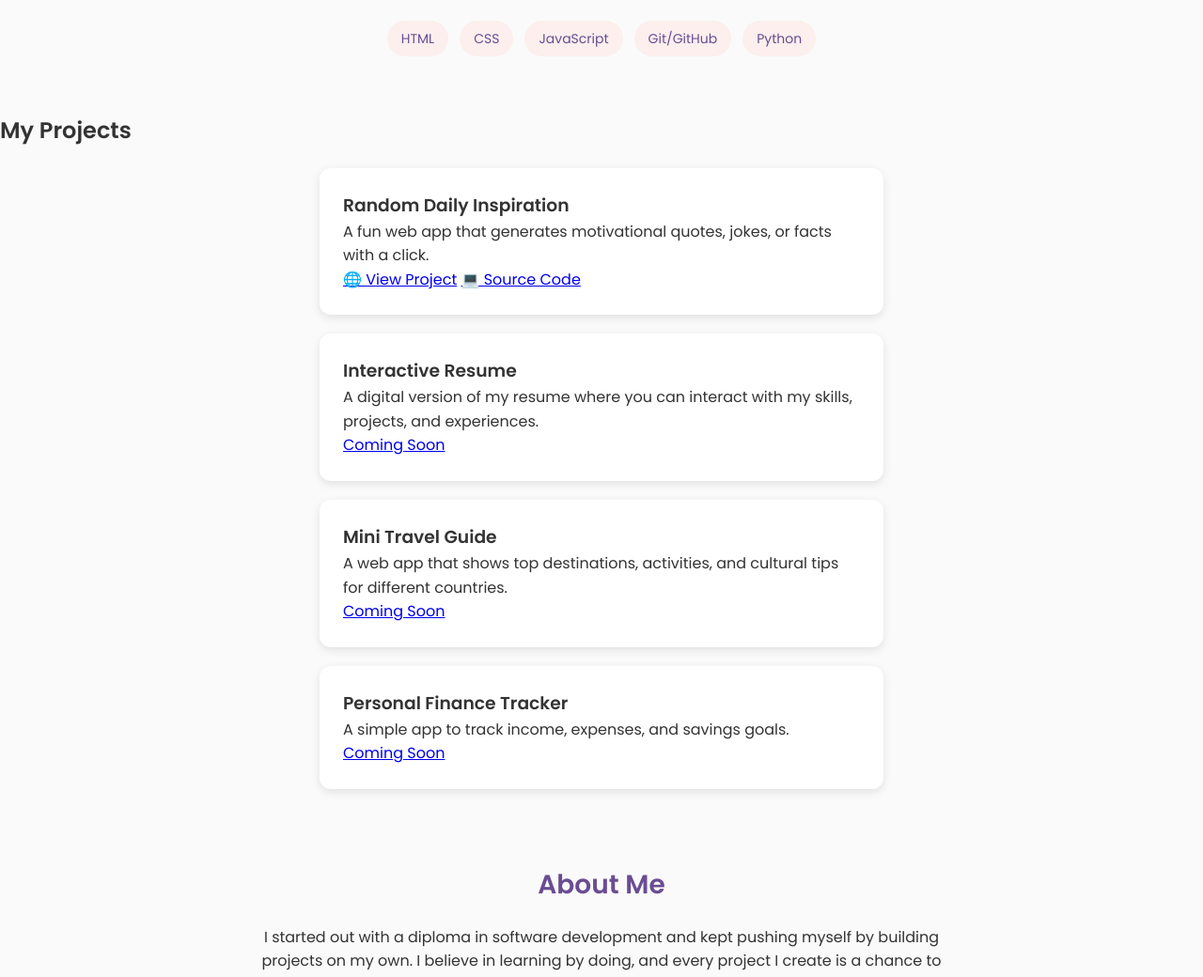
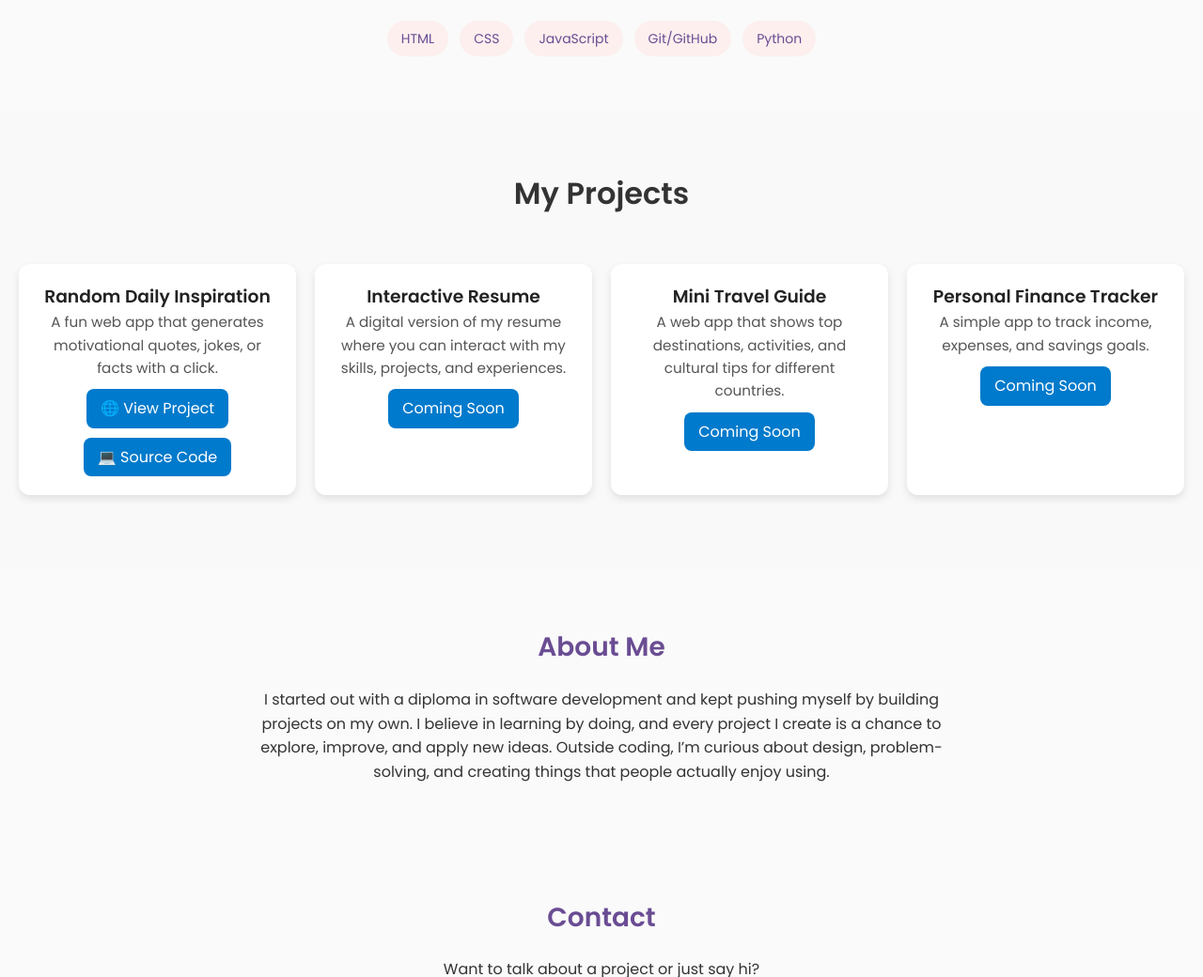
Before and after one commit to darifa1/darifa-portfolio, a plain HTML site: page index.html in a window 1280 px wide. Shown: the part 574-1614 px from the top of the page at 94% size. Drawn offline with Linux system fonts and the light colour scheme.

Commit message:
Update style.css

```diff
--- a/style.css
+++ b/style.css
@@ -137,6 +137,62 @@ body {
   transform: translateY(0);
 }
 
+#projects {
+  padding: 60px 20px;
+  background: #f9f9f9;
+  text-align: center;
+}
+
+#projects h2 {
+  font-size: 2rem;
+  margin-bottom: 30px;
+  color: #333;
+}
+
+.projects-container {
+  display: grid;
+  grid-template-columns: repeat(auto-fit, minmax(250px, 1fr));
+  gap: 20px;
+}
+
+.project-card {
+  background: white;
+  padding: 20px;
+  border-radius: 12px;
+  box-shadow: 0 4px 8px rgba(0,0,0,0.1);
+  transition: transform 0.2s ease;
+}
+
+.project-card:hover {
+  transform: translateY(-5px);
+}
+
+.project-card h3 {
+  margin-top: 0;
+  color: #222;
+}
+
+.project-card p {
+  font-size: 0.95rem;
+  color: #555;
+}
+
+.project-card a {
+  display: inline-block;
+  margin: 10px 5px 0;
+  padding: 8px 15px;
+  border-radius: 8px;
+  background: #007acc;
+  color: white;
+  text-decoration: none;
+  transition: background 0.3s;
+}
+
+.project-card a:hover {
+  background: #005f99;
+}
+
+
 /* About */
 .about {
   max-width: 800px;
```
